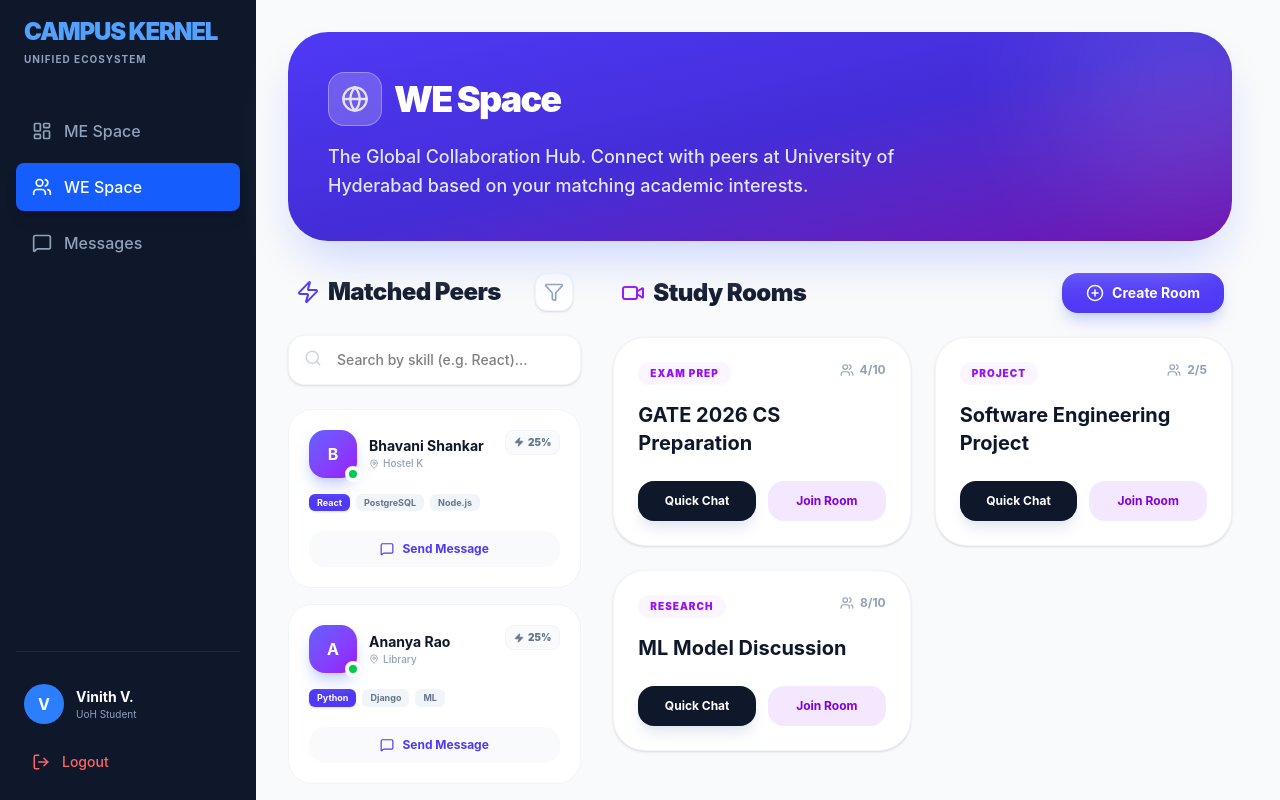
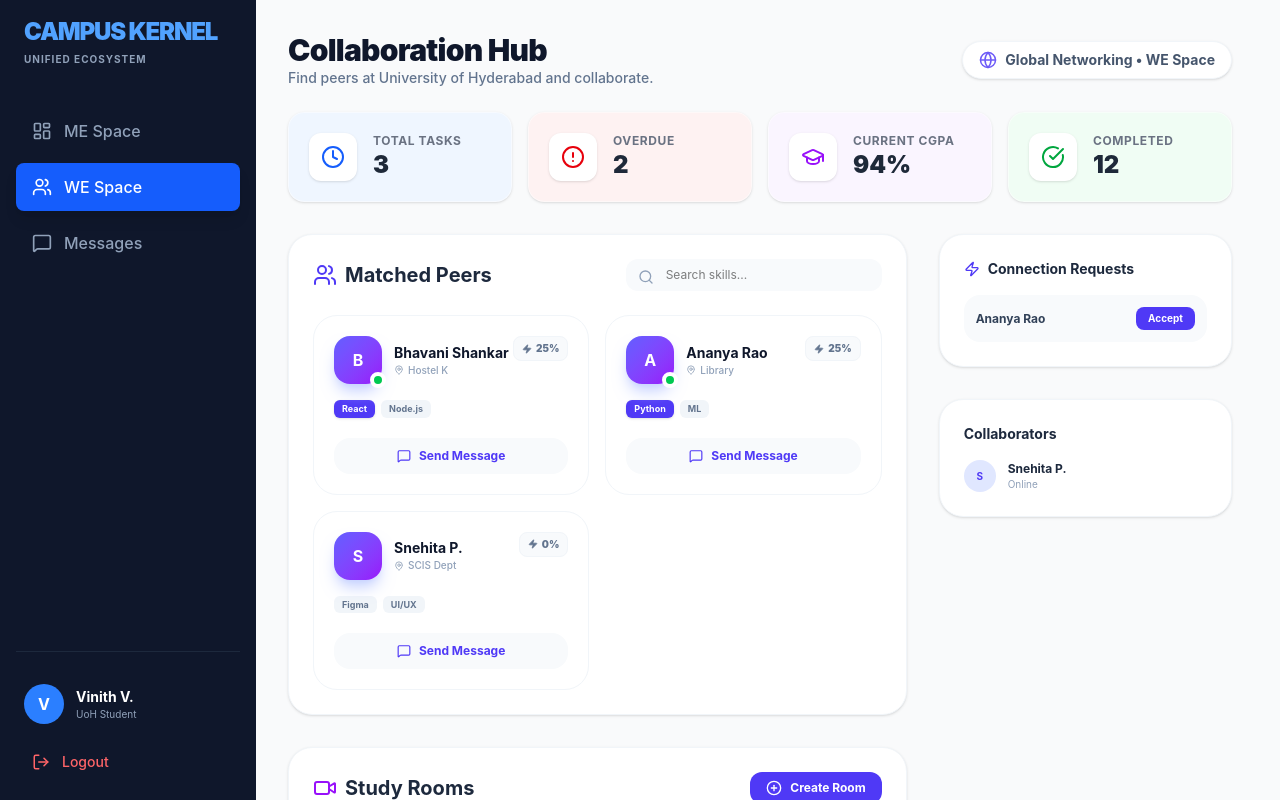
Before and after one commit to vaddepallyvinith/Software_Engineering, a React (Vite) app in the folder CampusKernal_SELab_Project/Code/Frontend/campus-kernel-client/: page /we-space in a window 1280 px wide. Shown: the top 800 px of the page. Built offline with nearby package versions, Linux system fonts and the light colour scheme.

Commit message:
Frontend updated 1

```diff
--- a/CampusKernal_SELab_Project/Code/Frontend/campus-kernel-client/src/pages/WeSpace.jsx
+++ b/CampusKernal_SELab_Project/Code/Frontend/campus-kernel-client/src/pages/WeSpace.jsx
@@ -2,8 +2,9 @@ import React, { useState } from 'react';
 import { Globe, Users, Video, PlusCircle, Search, Filter, Zap } from 'lucide-react';
 import PeerCard from '../components/we-space/PeerCard';
 import ChatPopup from '../components/we-space/ChatPopup';
+import StatsOverview from '../components/me-space/StatsOverview';
 
-// --- SUB-COMPONENT: LIVE STUDY ROOM OVERLAY ---
+// --- (StudyRoomLive remains the same as your code) ---
 const StudyRoomLive = ({ room, onLeave }) => (
   <div className="fixed inset-0 bg-slate-900/95 backdrop-blur-md z-[100] flex flex-col animate-in fade-in duration-300">
     <div className="p-4 bg-slate-800/50 border-b border-white/10 flex justify-between items-center">
@@ -11,10 +12,7 @@ const StudyRoomLive = ({ room, onLeave }) => (
         <div className="w-3 h-3 bg-red-500 rounded-full animate-ping"></div>
         <h2 className="text-white font-black tracking-tight">{room.topic}</h2>
       </div>
-      <button
-        onClick={onLeave}
-        className="bg-red-600 hover:bg-red-700 text-white px-6 py-2 rounded-xl text-sm font-bold transition-all active:scale-95"
-      >
+      <button onClick={onLeave} className="bg-red-600 hover:bg-red-700 text-white px-6 py-2 rounded-xl text-sm font-bold transition-all active:scale-95">
         Leave Room
       </button>
     </div>
@@ -39,9 +37,6 @@ const StudyRoomLive = ({ room, onLeave }) => (
   </div>
 );
 
-
-
-// --- MAIN PAGE COMPONENT ---
 export default function WeSpace() {
   const [activeRoom, setActiveRoom] = useState(null);
   const [selectedPeer, setSelectedPeer] = useState(null);
@@ -50,64 +45,62 @@ export default function WeSpace() {
 
   const myTags = ['React', 'Python', 'Machine Learning', 'Tailwind'];
 
-  const [peers] = useState([
-    { id: 1, name: 'Bhavani Shankar', tags: ['React', 'PostgreSQL', 'Node.js'], location: 'Hostel K', status: 'Online' },
-    { id: 2, name: 'Ananya Rao', tags: ['Python', 'Django', 'ML'], location: 'Library', status: 'Online' },
-    { id: 3, name: 'Snehita P.', tags: ['Figma', 'UI/UX', 'Tailwind'], location: 'SCIS Dept', status: 'Away' },
-    { id: 4, name: 'Rahul Kumar', tags: ['Java', 'Spring Boot', 'DBMS'], location: 'Hostel L', status: 'Online' }
+  const [peers, setPeers] = useState([
+    { id: 1, name: 'Bhavani Shankar', tags: ['React', 'Node.js'], location: 'Hostel K', connectionStatus: 'none', status: 'Online' },
+    { id: 2, name: 'Ananya Rao', tags: ['Python', 'ML'], location: 'Library', connectionStatus: 'received', status: 'Online' },
+    { id: 3, name: 'Snehita P.', tags: ['Figma', 'UI/UX'], location: 'SCIS Dept', connectionStatus: 'connected', status: 'Away' }
   ]);
 
-  const [rooms] = useState([
-    { id: 101, topic: 'GATE 2026 CS Preparation', participants: 4, max: 10, category: 'Exam Prep' },
-    { id: 102, topic: 'Software Engineering Project', participants: 2, max: 5, category: 'Project' },
-    { id: 103, topic: 'ML Model Discussion', participants: 8, max: 10, category: 'Research' }
-  ]);
+  const rooms = [
+    { id: 101, topic: 'GATE 2026 CS Prep', participants: 4, max: 10, category: 'Exam Prep' },
+    { id: 102, topic: 'SE Lab Project Discussion', participants: 2, max: 5, category: 'Project' }
+  ];
 
   return (
-    <div className="space-y-8 pb-12 pr-4 animate-in fade-in slide-in-from-bottom-4 duration-700">
+    <div className="space-y-6 pb-12 pr-4 animate-in fade-in duration-500">
 
-      {/* 1. COLLABORATION HEADER */}
-      <header className="bg-gradient-to-br from-indigo-600 via-indigo-700 to-purple-800 p-10 rounded-[40px] shadow-2xl shadow-indigo-200 relative overflow-hidden">
-        <div className="absolute top-0 right-0 w-64 h-64 bg-white/10 rounded-full blur-3xl -mr-20 -mt-20"></div>
-        <div className="relative z-10">
-          <div className="flex items-center gap-3 mb-4">
-            <div className="p-3 bg-white/20 backdrop-blur-md rounded-2xl border border-white/30">
-              <Globe className="text-white animate-pulse" size={28} />
+      {/* 1. HEADER SECTION (Styled like MeSpace) */}
+      <header className="flex flex-col md:flex-row md:items-center justify-between gap-4">
+        <div>
+          <h1 className="text-3xl font-black text-slate-900 tracking-tight">Collaboration Hub</h1>
+          <p className="text-slate-500 font-medium text-sm">Find peers at University of Hyderabad and collaborate.</p>
         </div>
-            <h1 className="text-4xl font-black text-white tracking-tighter">WE Space</h1>
-          </div>
-          <p className="text-indigo-100 font-medium text-lg max-w-xl leading-relaxed">
-            The Global Collaboration Hub. Connect with peers at University of Hyderabad based on your matching academic interests.
-          </p>
+        <div className="flex items-center gap-2 bg-white px-4 py-2 rounded-full shadow-sm border border-slate-100 text-sm font-bold text-slate-600">
+           <Globe className="text-indigo-600 animate-pulse" size={18} />
+           Global Networking • WE Space
         </div>
       </header>
 
-      {/* 2. MAIN HUB CONTENT */}
+      {/* 2. STATS SECTION (Using your StatsOverview) */}
+      <StatsOverview
+        taskCount={peers.length}
+        overdueCount={rooms.length}
+        cgpa="94%" // Simulated Matching Average
+      />
+
+      {/* 3. THE 4-BLOCK GRID SYSTEM */}
       <div className="grid grid-cols-1 lg:grid-cols-12 gap-8">
 
-        {/* LEFT: PEER DISCOVERY (Sub-Module 2.1) */}
-        <div className="lg:col-span-4 space-y-6">
-          <div className="flex items-center justify-between px-2">
-            <h2 className="text-2xl font-black text-slate-900 tracking-tight flex items-center gap-2">
-              <Zap size={24} className="text-indigo-600" /> Matched Peers
+        {/* LEFT COLUMN (8 Units) */}
+        <div className="lg:col-span-8 space-y-8">
+
+          {/* BLOCK 1: PEER DISCOVERY */}
+          <section className="bg-white rounded-3xl shadow-sm border border-slate-100 p-6">
+            <div className="flex items-center justify-between mb-6">
+              <h2 className="text-xl font-bold text-slate-800 flex items-center gap-2">
+                <Users className="text-indigo-600" /> Matched Peers
               </h2>
-            <button className="p-2 bg-white rounded-xl shadow-sm border border-slate-100 text-slate-400 hover:text-indigo-600 transition-all">
-              <Filter size={20} />
-            </button>
-          </div>
-
-          <div className="relative">
-            <Search className="absolute left-4 top-3.5 text-slate-300" size={18} />
+              <div className="relative w-64">
+                <Search className="absolute left-3 top-2.5 text-slate-400" size={16} />
                 <input
                   type="text"
-              placeholder="Search by skill (e.g. React)..."
-              className="w-full pl-12 pr-4 py-3.5 bg-white border border-slate-100 rounded-2xl shadow-sm focus:ring-4 focus:ring-indigo-500/10 focus:border-indigo-500 outline-none transition-all font-medium text-sm"
-              value={searchQuery}
+                  placeholder="Search skills..."
+                  className="w-full pl-10 pr-4 py-2 bg-slate-50 rounded-xl text-xs outline-none"
                   onChange={(e) => setSearchQuery(e.target.value)}
                 />
               </div>
-
-          <div className="space-y-4">
+            </div>
+            <div className="grid grid-cols-1 md:grid-cols-2 gap-4">
               {peers.map(peer => (
                 <PeerCard
                   key={peer.id}
@@ -117,60 +110,80 @@ export default function WeSpace() {
                 />
               ))}
             </div>
-        </div>
+          </section>
 
-        {/* RIGHT: VIRTUAL STUDY ROOMS (Sub-Module 2.2) */}
-        <div className="lg:col-span-8 space-y-6">
-          <div className="flex items-center justify-between px-2">
-            <h2 className="text-2xl font-black text-slate-900 tracking-tight flex items-center gap-2">
-              <Video size={24} className="text-purple-600" /> Study Rooms
+          {/* BLOCK 2: STUDY ROOMS */}
+          <section className="bg-white rounded-3xl shadow-sm border border-slate-100 p-6">
+            <div className="flex items-center justify-between mb-6">
+              <h2 className="text-xl font-bold text-slate-800 flex items-center gap-2">
+                <Video className="text-purple-600" /> Study Rooms
               </h2>
-            <button className="bg-indigo-600 hover:bg-indigo-700 text-white px-6 py-2.5 rounded-2xl font-bold text-sm flex items-center gap-2 shadow-lg shadow-indigo-200 transition-all active:scale-95">
-              <PlusCircle size={18} /> Create Room
+              <button className="bg-indigo-600 text-white px-4 py-2 rounded-xl text-xs font-bold flex items-center gap-2">
+                <PlusCircle size={16} /> Create Room
               </button>
             </div>
-
-
-
-          <div className="grid grid-cols-1 md:grid-cols-2 gap-6">
+            <div className="grid grid-cols-1 md:grid-cols-2 gap-4">
               {rooms.map(room => (
-              <div key={room.id} className="bg-white p-6 rounded-[32px] border border-slate-100 shadow-sm hover:shadow-xl hover:shadow-purple-500/5 transition-all group">
-                <div className="flex justify-between items-start mb-4">
-                  <span className="bg-purple-50 text-purple-600 px-3 py-1 rounded-full text-[10px] font-black uppercase tracking-widest">
-                    {room.category}
-                  </span>
-                  <div className="flex items-center gap-1.5 text-slate-400 text-xs font-bold">
-                    <Users size={14} /> {room.participants}/{room.max}
+                <div key={room.id} className="p-5 border border-slate-50 rounded-2xl bg-slate-50/30">
+                  <div className="flex justify-between text-[10px] font-bold uppercase text-slate-400 mb-2">
+                    <span>{room.category}</span>
+                    <span>{room.participants}/{room.max}</span>
                   </div>
-                </div>
-                <h3 className="text-xl font-bold text-slate-900 mb-6 group-hover:text-purple-600 transition-colors">
-                  {room.topic}
-                </h3>
-                <div className="flex gap-3">
-                  <button className="flex-1 py-3 bg-slate-900 text-white rounded-2xl font-bold text-xs hover:bg-slate-800 transition-all active:scale-95 shadow-lg shadow-slate-200">
-                    Quick Chat
-                  </button>
+                  <h3 className="font-bold text-slate-800 mb-4">{room.topic}</h3>
                   <button
                     onClick={() => setActiveRoom(room)}
-                    className="flex-1 py-3 bg-purple-100 text-purple-700 rounded-2xl font-bold text-xs hover:bg-purple-600 hover:text-white transition-all active:scale-95"
+                    className="w-full py-2 bg-indigo-50 text-indigo-600 rounded-xl text-xs font-bold hover:bg-indigo-600 hover:text-white transition-all"
                   >
                     Join Room
                   </button>
                 </div>
+              ))}
+            </div>
+          </section>
+        </div>
+
+        {/* RIGHT COLUMN (4 Units) */}
+        <div className="lg:col-span-4 space-y-8">
+
+          {/* BLOCK 3: CONNECTION REQUESTS */}
+          <section className="bg-white rounded-3xl shadow-sm border border-slate-100 p-6">
+            <h2 className="text-sm font-bold text-slate-800 mb-4 flex items-center gap-2">
+              <Zap className="text-indigo-600" size={16} /> Connection Requests
+            </h2>
+            <div className="space-y-3">
+              {peers.filter(p => p.connectionStatus === 'received').map(p => (
+                <div key={p.id} className="p-3 bg-slate-50 rounded-2xl flex items-center justify-between">
+                  <span className="text-xs font-bold text-slate-700">{p.name}</span>
+                  <button className="px-3 py-1 bg-indigo-600 text-white rounded-lg text-[10px] font-bold">Accept</button>
                 </div>
               ))}
             </div>
+          </section>
+
+          {/* BLOCK 4: RECENT COLLABORATIONS / CHATS */}
+          <section className="bg-white rounded-3xl shadow-sm border border-slate-100 p-6">
+            <h2 className="text-sm font-bold text-slate-800 mb-4">Collaborators</h2>
+            <div className="space-y-4">
+              {peers.filter(p => p.connectionStatus === 'connected').map(p => (
+                <div key={p.id} className="flex items-center gap-3">
+                  <div className="w-8 h-8 bg-indigo-100 rounded-full flex items-center justify-center text-[10px] font-bold text-indigo-600">
+                    {p.name[0]}
+                  </div>
+                  <div className="flex-1">
+                    <p className="text-xs font-bold text-slate-800">{p.name}</p>
+                    <p className="text-[10px] text-slate-400">Online</p>
+                  </div>
+                </div>
+              ))}
+            </div>
+          </section>
         </div>
 
       </div>
 
-      {/* OVERLAY COMPONENTS */}
+      {/* OVERLAYS */}
       {activeRoom && <StudyRoomLive room={activeRoom} onLeave={() => setActiveRoom(null)} />}
-      <ChatPopup
-        isOpen={isChatOpen}
-        onClose={() => setIsChatOpen(false)}
-        peerName={selectedPeer?.name}
-      />
+      <ChatPopup isOpen={isChatOpen} onClose={() => setIsChatOpen(false)} peerName={selectedPeer?.name} />
     </div>
   );
 }
```
Lines whose indentation alone changed are shown as unchanged.
